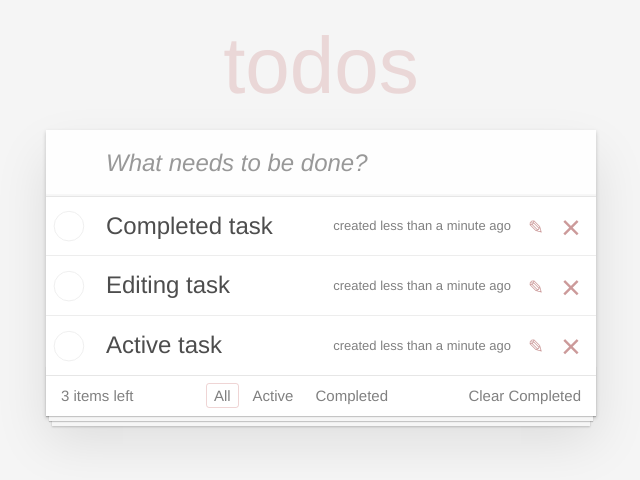
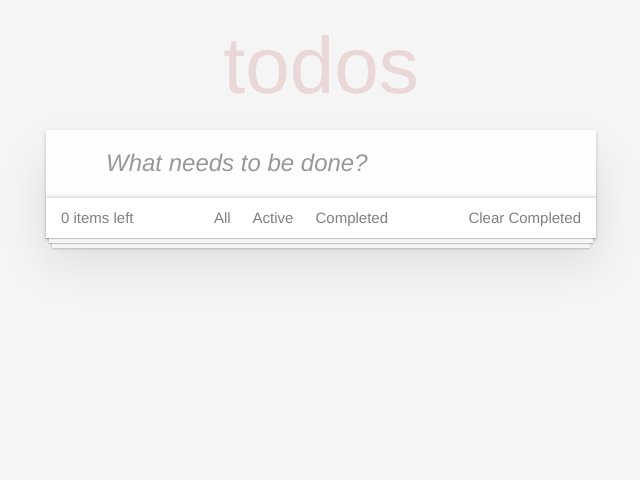
Before and after one commit to Raadius/Todo-App, a React (Create React App) app: page / in a window 1280 px wide. Shown: the top 480 px of the page, without its empty margins (319-959 px from the left). Built offline with nearby package versions, Linux system fonts and the light colour scheme.

Commit message:
added filters, input, finished adding functionality

```diff
--- a/src/components/App/App.js
+++ b/src/components/App/App.js
@@ -12,29 +12,8 @@ export default class App extends Component {
     nextId = 0;
 
     state = {
-        todoData: [
-            {
-                id: 1,
-                description: "Completed task",
-                created: `created ${formatDistanceToNow(new Date(), {addSuffix: true})}`,
-                completed: false,
-                editable: false
-            },
-            {
-                id: 2,
-                description: "Editing task",
-                editable: false,
-                completed: false,
-                created: `created ${formatDistanceToNow(new Date(), {addSuffix: true})}`,
-            },
-            {
-                id: 3,
-                description: "Active task",
-                editable: false,
-                completed: false,
-                created: `created ${formatDistanceToNow(new Date(), {addSuffix: true})}`,
-            }
-        ]
+        todoData: [],
+        filterName: 'all'
     }
 
     createTodoItem = (label) => {
@@ -54,7 +33,7 @@ export default class App extends Component {
             return {
                 todoData: newArr
             }
-        })
+        });
     }
 
     deleteTask = (id) => {
@@ -77,19 +56,53 @@ export default class App extends Component {
             }
         });
     }
+
+    filterData (data, filterName) {
+        switch(filterName) {
+            case 'All' :
+                return data;
+
+            case 'Active' :
+                return data.filter(item => !item.completed);
+
+            case 'Completed' :
+                return data.filter(item => item.completed);
+
+            default : return data
+        }
+    }
+
+    onFilterChange = (filterName) => {
+        this.setState ({
+            filterName
+        });
+    }
+
+    onClearCompleted = () => {
+        this.setState (({ todoData }) => {
+            const newArray = todoData.filter(item => !item.completed);
+            return {
+                todoData: newArray
+            }
+        })
+    }
+
     render() {
-        const { todoData } = this.state
+
+        const { todoData, filterName } = this.state
+        const filterList = this.filterData(todoData, filterName);
         const activeTasks = todoData.filter((item) => !item.completed).length;
-        console.log(activeTasks);
-
         return (
             <section className="todoapp">
-                <NewTaskForm />
+                <NewTaskForm addItem={ this.addItem }/>
                 <section className="main">
-                    <TaskList items={ this.state.todoData }
-                              onDeleted={this.deleteTask}
-                              onCheckDone={this.onCheckDone} />
-                    <Footer activeTasks={activeTasks}/>
+                    <TaskList items={ filterList }
+                              onDeleted={ this.deleteTask }
+                              onCheckDone={ this.onCheckDone } />
+                    <Footer activeTasks={ activeTasks }
+                            filterName={ filterName }
+                            onFilterChange={ this.onFilterChange }
+                            onClearCompleted={ this.onClearCompleted }/>
                 </section>
             </section>
         );
--- a/src/components/Footer/Footer.js
+++ b/src/components/Footer/Footer.js
@@ -4,13 +4,17 @@ import TaskFilters from "../TasksFilter";
 
 export default class Footer extends Component {
     render() {
-        const { activeTasks } = this.props;
+        const { filterName, activeTasks, onFilterChange, onClearCompleted } = this.props;
 
         return (
             <footer className="footer">
-                <span className="todo-count">{activeTasks} items left</span>
-                <TaskFilters />
-                <button className="clear-completed">Clear Completed</button>
+                <span className="todo-count">{ activeTasks } items left</span>
+                <TaskFilters filterName={ filterName }
+                             onFilterChange={ onFilterChange }/>
+                <button className="clear-completed"
+                        onClick={ onClearCompleted }>
+                            Clear Completed
+                </button>
             </footer>
         );
     }
--- a/src/components/NewTaskForm/NewTaskForm.js
+++ b/src/components/NewTaskForm/NewTaskForm.js
@@ -2,15 +2,30 @@ import React, { Component } from "react";
 import "./NewTaskForm.css";
 
 export default class NewTaskForm extends Component {
-    render(){
+
+    onLabelChange = (e) => {
+        this.setState({
+            label: e.target.value
+        })
+    }
+
+    onSubmit = (e) => {
+        if (e.keyCode === 13) {
+            this.props.addItem(e.target.value);
+            e.target.value = '';
+        }
+    }
+
+    render() {
         return (
             <header className="header">
                 <h1>todos</h1>
                 <input
-                    type="text"
                     className="new-todo"
                     placeholder="What needs to be done?"
-                    autoFocus></input>
+                    autoFocus
+                    onChange={this.onLabelChange}
+                    onKeyDown={this.onSubmit}></input>
             </header>
         );
     }
--- a/src/components/TasksFilter/TaskFilter.js
+++ b/src/components/TasksFilter/TaskFilter.js
@@ -1,19 +1,45 @@
 import React, { Component } from "react";
 
 export default class TaskFilters extends Component {
+    buttons = [
+        {
+            name: 'All',
+            label: 'All'
+        },
+        {
+            name: 'Active',
+            label: 'Active'
+        },
+        {
+            name: 'Completed',
+            label: 'Completed'
+        }
+    ]
+    render() {
 
-    render() {
+        const { filter, onFilterChange } = this.props;
+
+        const allButtons = this.buttons.map(({ name, label }) => {
+            const isActive = filter === name;
+
+            let className = '';
+            if (isActive) {
+                className = 'selected';
+            }
+
+            return (
+              <li key={ name } >
+                  <button className={ className }
+                    onClick={() => onFilterChange(name)} >
+                { label }
+              </button>
+              </li>
+            )
+          })
+
         return (
             <ul className="filters">
-                <li>
-                    <button className="selected">All</button>
-                </li>
-                <li>
-                    <button>Active</button>
-                </li>
-                <li>
-                    <button>Completed</button>
-                </li>
+                { allButtons }
             </ul>
         );
     }
```
